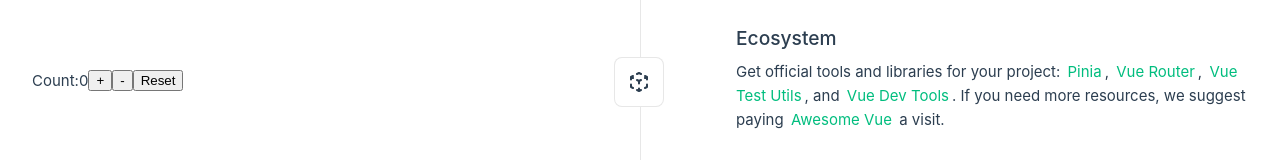
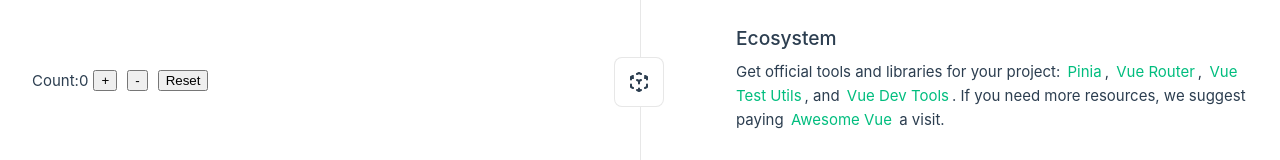
Before and after one commit to Chun5102/testproject, a Vue app: page / in a window 1280 px wide. Shown: the part 319-479 px from the top of the page. Built offline with nearby package versions, Linux system fonts and the light colour scheme.

Commit message:
new style

```diff
--- a/src/components/RefCount.vue
+++ b/src/components/RefCount.vue
@@ -26,4 +26,8 @@
   <!-- <button @click="count = 0">Reset</button> -->
 </template>
 
-<style scoped></style>
+<style scoped>
+button {
+  margin: 0 5px;
+}
+</style>
```
